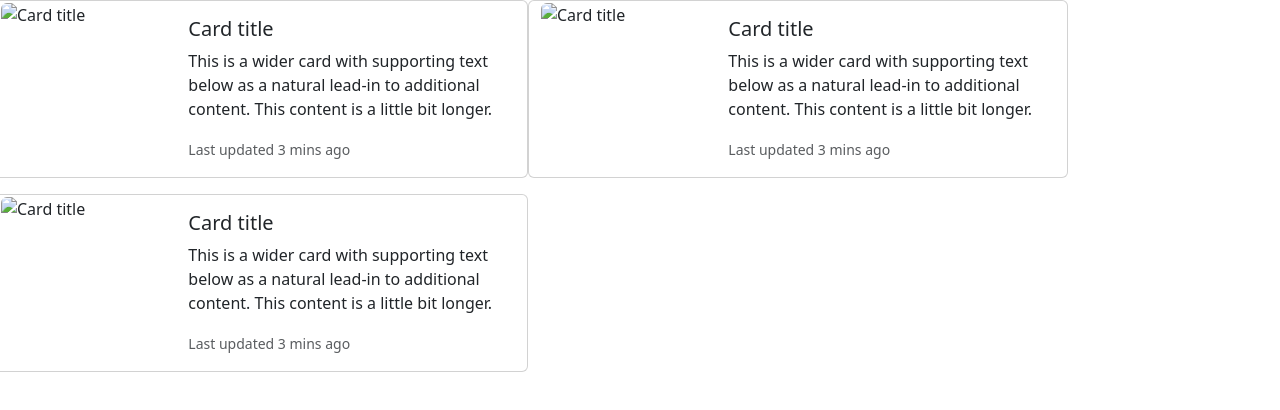
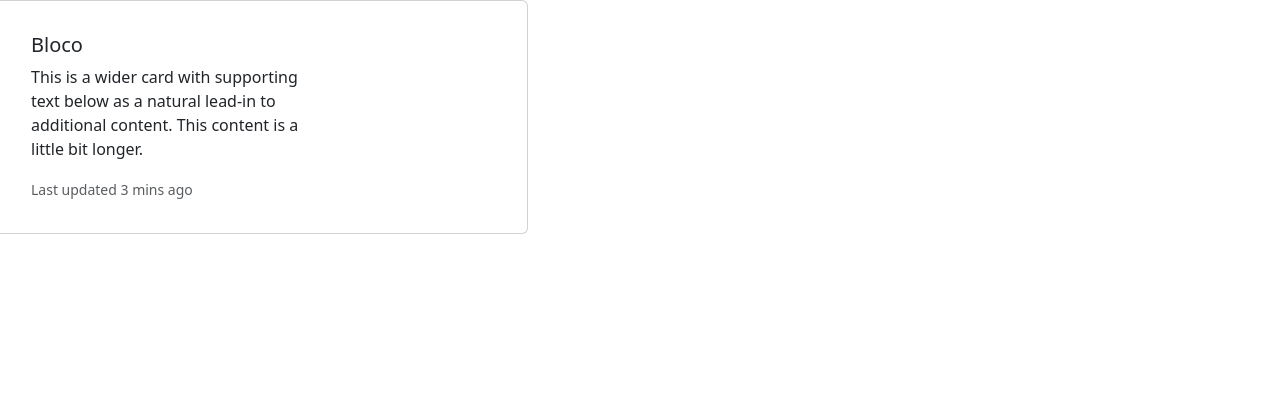
Before and after one commit to AlexDcoder/Blockchain, a plain HTML site: page resources/public/card_blockchain.html in a window 1280 px wide. Drawn offline with nearby package versions, Linux system fonts and the light colour scheme.

Commit message:
Alterações na blockchain e no handler

```diff
--- a/resources/public/card_blockchain.html
+++ b/resources/public/card_blockchain.html
@@ -16,79 +16,18 @@
     <main>
 
         <div class="row">
-            <div class="card mb-3" style="max-width: 540px;" >
-                <div class="row g-0">
-                    <div class="col-md-4">
-                        <img
-                            src="Image Source"
-                            class="img-fluid rounded-start"
-                            alt="Card title"
-                        />
-                    </div>
-                    <div class="col-md-8">
+            <div class="card mb-3" style="max-width: 540px;">
+                <div class="row g-1">
+                    <div class="col-md-8 p-lg-3">
                         <div class="card-body">
-                            <h5 class="card-title">Card title</h5>
+                            <h5 class="card-title">Bloco</h5>
                             <p class="card-text">
                                 This is a wider card with supporting text below as a
                                 natural lead-in to additional content. This content is a
                                 little bit longer.
                             </p>
                             <p class="card-text">
-                                <small class="text-muted"
-                                    >Last updated 3 mins ago</small
-                                >
-                            </p>
-                        </div>
-                    </div>
-                </div>
-            </div>
-            <div class="card mb-3" style="max-width: 540px;" >
-                <div class="row g-0">
-                    <div class="col-md-4">
-                        <img
-                            src="Image Source"
-                            class="img-fluid rounded-start"
-                            alt="Card title"
-                        />
-                    </div>
-                    <div class="col-md-8">
-                        <div class="card-body">
-                            <h5 class="card-title">Card title</h5>
-                            <p class="card-text">
-                                This is a wider card with supporting text below as a
-                                natural lead-in to additional content. This content is a
-                                little bit longer.
-                            </p>
-                            <p class="card-text">
-                                <small class="text-muted"
-                                    >Last updated 3 mins ago</small
-                                >
-                            </p>
-                        </div>
-                    </div>
-                </div>
-            </div>
-            <div class="card mb-3" style="max-width: 540px;" >
-                <div class="row g-0">
-                    <div class="col-md-4">
-                        <img
-                            src="Image Source"
-                            class="img-fluid rounded-start"
-                            alt="Card title"
-                        />
-                    </div>
-                    <div class="col-md-8">
-                        <div class="card-body">
-                            <h5 class="card-title">Card title</h5>
-                            <p class="card-text">
-                                This is a wider card with supporting text below as a
-                                natural lead-in to additional content. This content is a
-                                little bit longer.
-                            </p>
-                            <p class="card-text">
-                                <small class="text-muted"
-                                    >Last updated 3 mins ago</small
-                                >
+                                <small class="text-muted">Last updated 3 mins ago</small>
                             </p>
                         </div>
                     </div>
```
Also changed, not shown: 3 other files.
